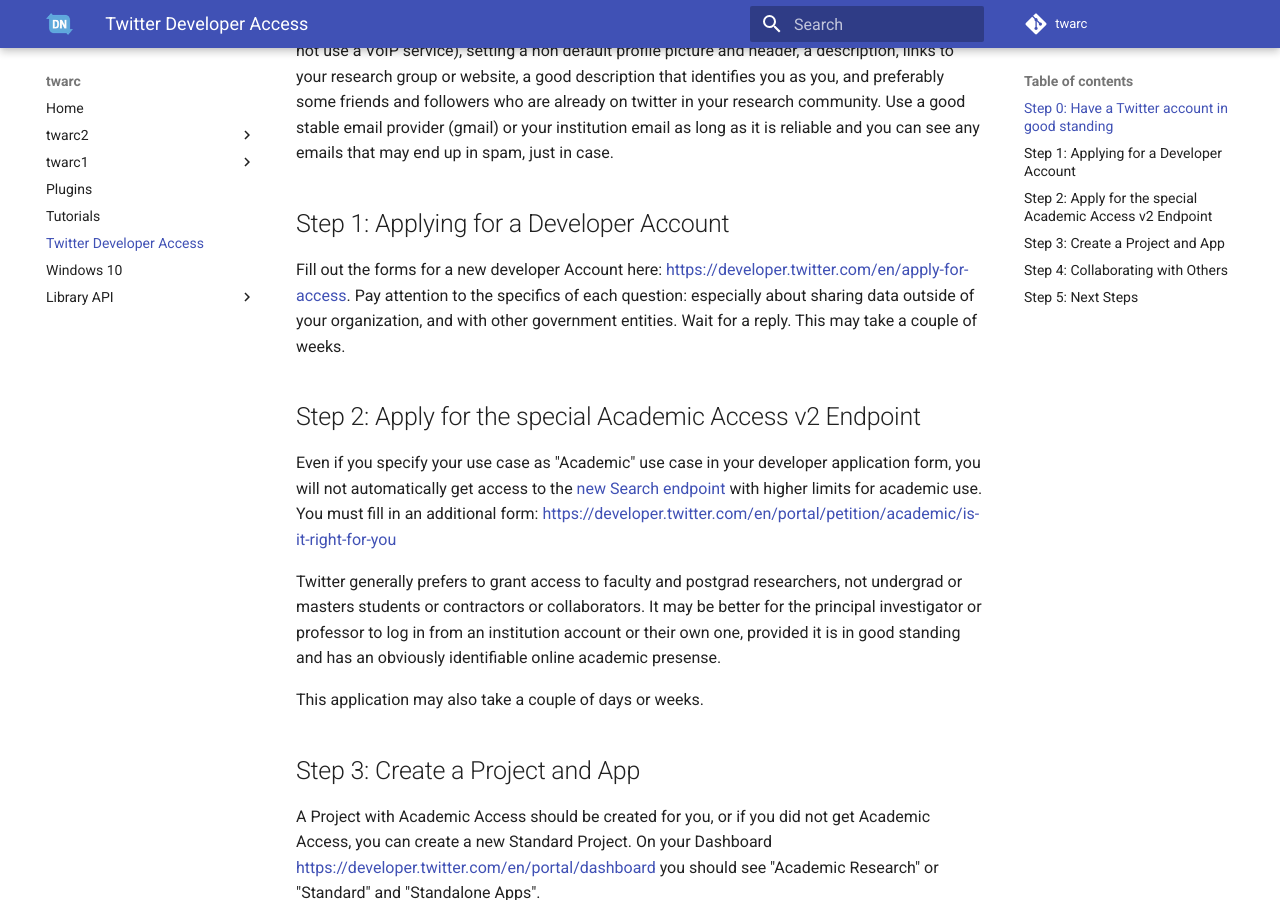
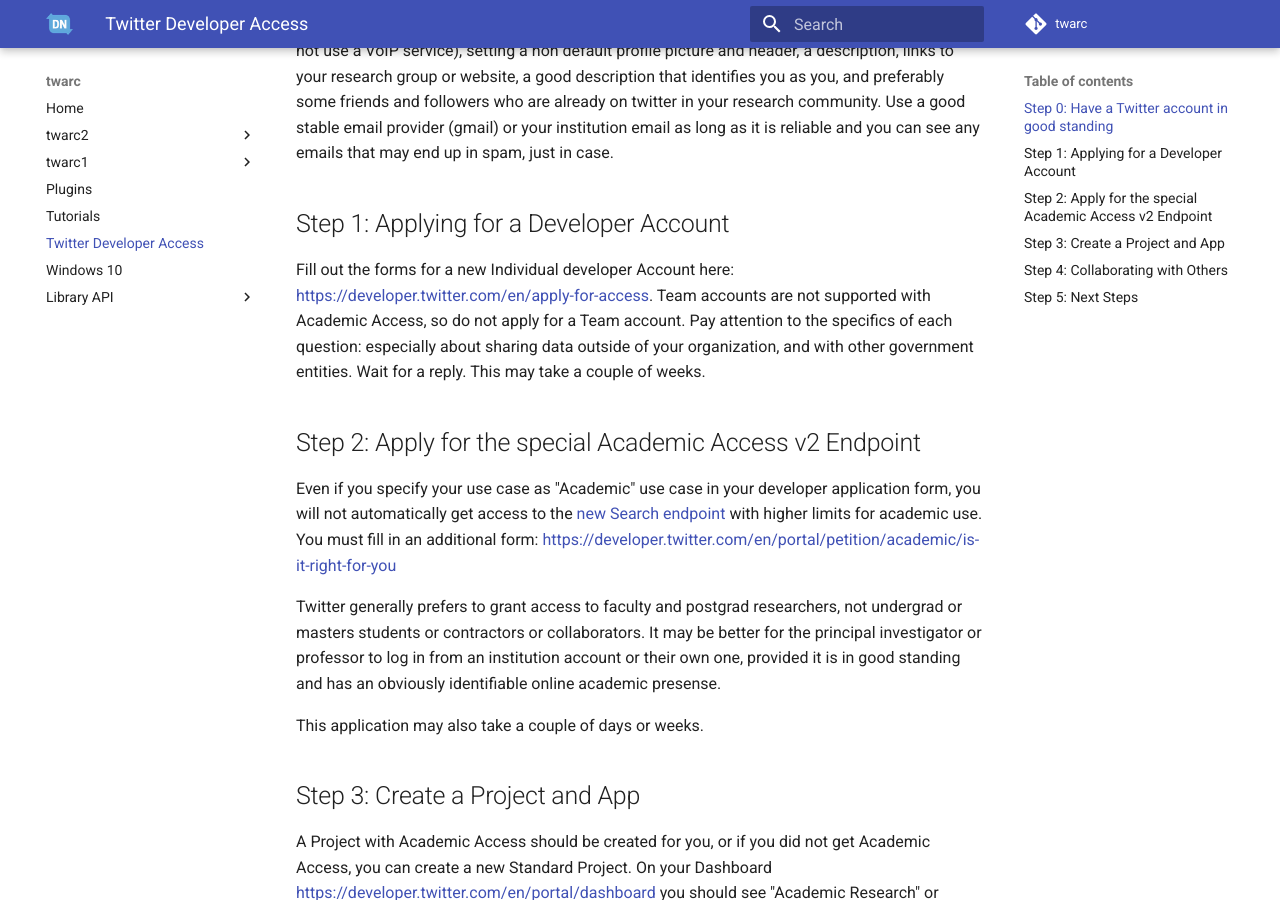
Before and after one commit to DocNow/twarc, an MkDocs documentation site: the page built from docs/twitter-developer-access.md, in a window 1280 px wide and 900 px high, scrolled down 495 px. Built offline with MkDocs 1.6.1 and Material for MkDocs 9.7.7, drawn with Linux system fonts in a browser that asks for light colours; comment, search, counter and statistics services are not loaded.

Commit message:
Update twitter-developer-access.md

```diff
--- a/docs/twitter-developer-access.md
+++ b/docs/twitter-developer-access.md
@@ -12,7 +12,7 @@
 
 ## Step 1: Applying for a Developer Account
 
-Fill out the forms for a new developer Account here: <https://developer.twitter.com/en/apply-for-access>. Pay attention to the specifics of each question: especially about sharing data outside of your organization, and with other government entities. Wait for a reply. This may take a couple of weeks.
+Fill out the forms for a new Individual developer Account here: <https://developer.twitter.com/en/apply-for-access>. Team accounts are not supported with Academic Access, so do not apply for a Team account. Pay attention to the specifics of each question: especially about sharing data outside of your organization, and with other government entities. Wait for a reply. This may take a couple of weeks.
 
 ## Step 2: Apply for the special Academic Access v2 Endpoint
 
```
